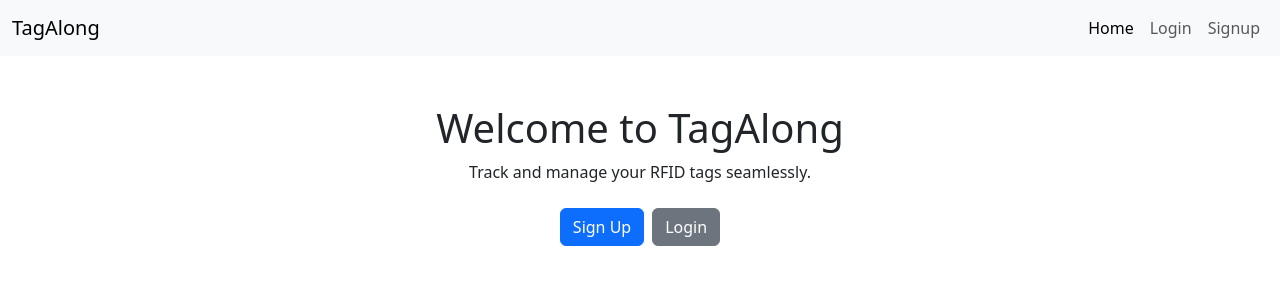
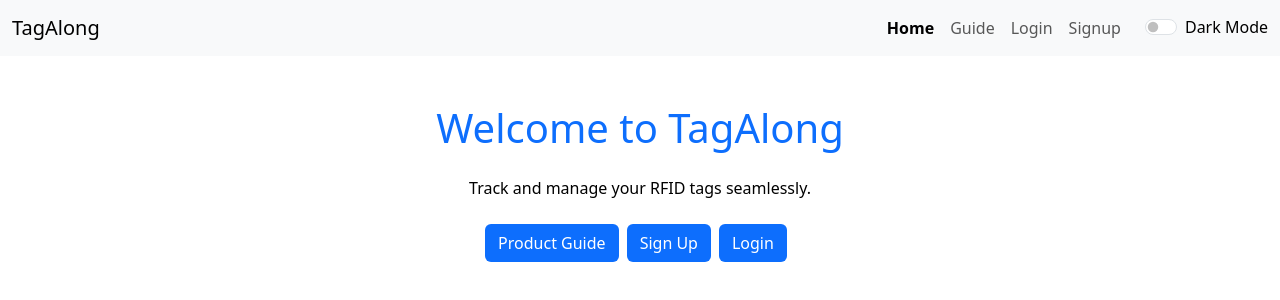
Before and after one commit to vivaanjhaveri/tag-along, a Vue app: page / in a window 1280 px wide. Shown: the top 300 px of the page. Built offline with nearby package versions, Linux system fonts and the light colour scheme.

Commit message:
Added Guide page and dark mode functionality site-wide

```diff
--- a/src/App.vue
+++ b/src/App.vue
@@ -1,17 +1,16 @@
 <template>
-  <Navbar> </Navbar>
+  <div>
+    <Navbar />
     <div class="container">
       <div class="row">
         <div class="col-md-12">
           <div>
-          <router-view>
-
-          </router-view>
+            <router-view></router-view>
           </div>
         </div>
       </div>
     </div>
-
+  </div>
 </template>
 
 <script>
@@ -25,14 +24,13 @@ export default {
     ...mapState({
       showLoading: (state) => state.showLoading,
       autoLogout: (state) => state.auth.autoLogout,
+      isDarkMode: (state) => state.darkMode,
     }),
   },
-
   watch: {
-        autoLogout(curValue, oldValue) {
-            if (curValue && curValue != oldValue) {
-                this.$router.replace('/login');
-            }
+    isDarkMode(newValue) {
+      // Apply or remove dark mode on the <body> tag
+      document.body.classList.toggle('dark-mode', newValue);
     },
   },
   components: {
@@ -40,6 +38,13 @@ export default {
   },
   created() {
     this.$store.dispatch(`auth/${AUTO_LOGIN_ACTION}`);
+    // Load dark mode preference from localStorage
+    const savedDarkMode = localStorage.getItem('darkMode') === 'true';
+    this.$store.dispatch('setDarkMode', savedDarkMode);
   },
 };
 </script>
+
+<style scoped>
+/* Scoped styles specific to App.vue */
+</style>
--- /dev/null
+++ b/src/assets/global.css
@@ -0,0 +1,85 @@
+/* Default (Light Mode) */
+body {
+    background-color: #ffffff;
+    color: #000000;
+  }
+
+  .navbar {
+    background-color: #f8f9fa;
+    color: #000000;
+  }
+
+  .card {
+    background-color: #ffffff;
+    color: #000000;
+    border: 1px solid #ddd;
+  }
+
+  .form-check-label {
+    color: #000000;
+  }
+
+  a {
+    color: #0d6efd;
+  }
+
+  a.active {
+    font-weight: bold;
+    color: #0d6efd;
+  }
+
+  /* Dark Mode */
+
+  body.dark-mode {
+    background-color: #121212;
+    color: #e0e0e0; /* Default text color for dark mode */
+  }
+
+  body.dark-mode a {
+    color: #e0e0e0;
+  }
+
+  body.dark-mode a.active {
+    color: #ffd700;
+  }
+
+  body.dark-mode .navbar {
+    background-color: #1f1f1f !important;
+    color: #e0e0e0;
+  }
+
+  body.dark-mode .card {
+    background-color: #1f1f1f;
+    color: #e0e0e0;
+    border: 1px solid #333;
+  }
+
+  body.dark-mode .form-check-label {
+    color: #e0e0e0;
+  }
+
+  body.dark-mode input,
+  body.dark-mode textarea {
+    background-color: #333;
+    color: #e0e0e0;
+    border: 1px solid #555;
+  }
+
+  body.dark-mode input::placeholder,
+  body.dark-mode textarea::placeholder {
+    color: #aaa;
+  }
+
+  body.dark-mode .btn-primary {
+    background-color: #495057;
+    border: none;
+  }
+
+  body.dark-mode .btn-secondary {
+    background-color: #6c757d;
+    border: none;
+  }
+
+  body.dark-mode hr {
+    border-top: 1px solid #333;
+  }
--- a/src/components/Navbar.vue
+++ b/src/components/Navbar.vue
@@ -1,6 +1,5 @@
-<!-- src/components/Navbar.vue -->
 <template>
-    <nav class="navbar navbar-expand-lg navbar-light bg-light">
+    <nav class="navbar navbar-expand-lg" :class="isDarkMode ? 'navbar-dark bg-dark' : 'navbar-light bg-light'">
       <div class="container-fluid">
         <!-- Brand -->
         <router-link class="navbar-brand" to="/">TagAlong</router-link>
@@ -23,11 +22,7 @@
           <ul class="navbar-nav ms-auto">
             <!-- Home Link -->
             <li class="nav-item">
-              <router-link
-                to="/"
-                class="nav-link"
-                exact-active-class="active"
-              >
+              <router-link to="/" class="nav-link" exact-active-class="active">
                 Home
               </router-link>
             </li>
@@ -35,20 +30,17 @@
             <!-- Links for Unauthenticated Users -->
             <template v-if="!isAuthenticated">
               <li class="nav-item">
-                <router-link
-                  to="/login"
-                  class="nav-link"
-                  exact-active-class="active"
-                >
+                <router-link to="/guide" class="nav-link" exact-active-class="active">
+                  Guide
+                </router-link>
+              </li>
+              <li class="nav-item">
+                <router-link to="/login" class="nav-link" exact-active-class="active">
                   Login
                 </router-link>
               </li>
               <li class="nav-item">
-                <router-link
-                  to="/signup"
-                  class="nav-link"
-                  exact-active-class="active"
-                >
+                <router-link to="/signup" class="nav-link" exact-active-class="active">
                   Signup
                 </router-link>
               </li>
@@ -57,11 +49,7 @@
             <!-- Links for Authenticated Users -->
             <template v-else>
               <li class="nav-item">
-                <router-link
-                  to="/dashboard"
-                  class="nav-link"
-                  exact-active-class="active"
-                >
+                <router-link to="/dashboard" class="nav-link" exact-active-class="active">
                   Dashboard
                 </router-link>
               </li>
@@ -72,35 +60,52 @@
               </li>
             </template>
           </ul>
+
+          <!-- Dark Mode Toggle -->
+          <div class="form-check form-switch ms-3">
+            <input
+              class="form-check-input"
+              type="checkbox"
+              id="darkModeToggle"
+              :checked="isDarkMode"
+              @change="toggleDarkMode"
+            />
+            <label class="form-check-label" for="darkModeToggle">
+              {{ isDarkMode ? 'Light Mode' : 'Dark Mode' }}
+            </label>
+          </div>
         </div>
       </div>
     </nav>
   </template>
 
   <script>
-  import { mapActions, mapGetters } from 'vuex';
+  import { mapActions, mapState, mapGetters } from 'vuex';
   import { LOGOUT_ACTION } from '@/store/storeconstants';
 
   export default {
     name: 'Nav-bar',
     computed: {
+      ...mapState(['darkMode']), // Access global darkMode state
       ...mapGetters('auth', {
         isAuthenticated: 'IS_USER_AUTHENTICATE_GETTER',
       }),
+      isDarkMode() {
+        return this.darkMode; // Synced with Vuex
+      },
     },
     methods: {
+      ...mapActions(['toggleDarkMode']), // Vuex action to toggle dark mode
       ...mapActions('auth', {
         logout: LOGOUT_ACTION,
       }),
       onLogout() {
         this.logout()
           .then(() => {
-            // Redirect to Login page after successful logout
-            this.$router.push('/login');
+            this.$router.push('/login'); // Redirect to Login after logout
           })
           .catch((error) => {
-            // Handle any errors during logout
-            console.error('Logout failed:', error);
+            console.error('Logout failed:', error); // Handle logout error
           });
       },
     },
@@ -111,6 +116,28 @@
   /* Ensure the active link is highlighted */
   .nav-link.active {
     color: #0d6efd; /* Bootstrap primary color */
+    font-weight: bold;
   }
 
+  /* Dark Mode Styles */
+  body.dark-mode {
+    background-color: #121212;
+    color: #e0e0e0;
+  }
+
+  body.dark-mode .navbar-dark {
+    background-color: #1f1f1f !important;
+  }
+
+  body.dark-mode .nav-link {
+    color: #e0e0e0 !important;
+  }
+
+  body.dark-mode .nav-link.active {
+    color: #ffd700 !important; /* Highlighted color in dark mode */
+  }
+
+  body.dark-mode .form-check-label {
+    color: #e0e0e0;
+  }
   </style>
--- a/src/main.js
+++ b/src/main.js
@@ -5,6 +5,8 @@ import store from './store/store';
 import 'bootstrap/dist/css/bootstrap.min.css';
 import 'bootstrap';
 import 'bootstrap-icons/font/bootstrap-icons.css';
+import '@/assets/global.css'; // Import the global.css file
+
 
 createApp(App)
   .use(store)
--- a/src/router/router.js
+++ b/src/router/router.js
@@ -3,12 +3,14 @@ import HomeView from '@/views/HomePage.vue';
 import LoginPage from '@/views/LoginPage.vue';
 import SignupPage from '@/views/SignupPage.vue';
 import DashboardPage from '@/views/DashboardPage.vue';
+import GuidePage from '@/views/GuidePage.vue';
 import store from '@/store/store';
 import { IS_USER_AUTHENTICATE_GETTER } from '@/store/storeconstants';
 
 
 const routes = [
     { path: '/', component: HomeView },
+    { path: '/guide', component: GuidePage, meta: { auth: false } },
     { path: '/login', component: LoginPage, meta: { auth: false } },
     { path: '/signup', component: SignupPage, meta: { auth: false } },
     { path: '/dashboard', component: DashboardPage, meta: { auth: true } },
--- a/src/store/modules/auth/actions.js
+++ b/src/store/modules/auth/actions.js
@@ -181,4 +181,14 @@ import {
         context.dispatch(AUTO_LOGOUT_ACTION);
       }, remainingTime);
     },
+
+    toggleDarkMode({ commit, state }) {
+        const newMode = !state.darkMode;
+        localStorage.setItem('darkMode', newMode);
+        commit('TOGGLE_DARK_MODE');
+      },
+      setDarkMode({ commit }, payload) {
+        localStorage.setItem('darkMode', payload);
+        commit('SET_DARK_MODE', payload);
+      },
   };
--- a/src/store/store.js
+++ b/src/store/store.js
@@ -9,6 +9,7 @@ const store = createStore({
   state() {
     return {
       showLoading: false,
+      darkMode: false, // Global dark mode state
     };
   },
   mutations: {
@@ -18,6 +19,26 @@ const store = createStore({
     [CLEAR_LOADING](state) {
       state.showLoading = false;
     },
+    TOGGLE_DARK_MODE(state) {
+      state.darkMode = !state.darkMode;
+    },
+    SET_DARK_MODE(state, payload) {
+      state.darkMode = payload;
+    },
+  },
+  getters: {
+    isDarkMode: (state) => state.darkMode,
+  },
+  actions: {
+    toggleDarkMode({ commit, state }) {
+      const newMode = !state.darkMode;
+      localStorage.setItem('darkMode', newMode);
+      commit('TOGGLE_DARK_MODE');
+    },
+    setDarkMode({ commit }, payload) {
+      localStorage.setItem('darkMode', payload);
+      commit('SET_DARK_MODE', payload);
+    },
   },
 });
 
--- /dev/null
+++ b/src/views/GuidePage.vue
@@ -0,0 +1,114 @@
+<template>
+    <div class="container mt-5">
+        <!-- Page Title -->
+        <h1 class="text-center mb-4" style="color: #0d6efd;">How to Use Our Product</h1>
+
+        <!-- Guide Steps -->
+        <div>
+            <!-- Step 1 -->
+            <div class="card shadow mb-3">
+                <div class="card-body">
+                    <h5>1. Attach tag to your item</h5>
+                    <p>Securely attach the RFID tag to the item you wish to track.</p>
+                    <hr>
+                </div>
+
+                <!-- Step 2 -->
+                <div class="card-body">
+                    <h5>2. Sign up (or Log in) to your account</h5>
+                    <p>
+                        If you're new, create an account to get started. Already have an account? Log in to access your
+                        dashboard.
+                    </p>
+                    <div class="d-flex gap-3">
+                        <router-link to="/signup" class="btn btn-primary">
+                            Sign Up
+                        </router-link>
+                        <router-link to="/login" class="btn btn-secondary">
+                            Log In
+                        </router-link>
+                    </div>
+                    <hr>
+                </div>
+
+                <!-- Step 3 -->
+                <div class="card-body">
+                    <h5>3. On your dashboard, click on "Add new tag"</h5>
+                    <p>Once logged in, navigate to your dashboard and click the "Add new tag" button to begin.</p>
+                    <hr>
+                </div>
+
+                <!-- Step 4 -->
+                <div class="card-body">
+                    <h5>4. Scan the RFID tag</h5>
+                    <p>
+                        Use your device to scan the RFID tag. Ensure that the tag is within scanning range for accurate
+                        detection.
+                    </p>
+                    <hr>
+                </div>
+
+                <!-- Step 5 -->
+                <div class="card-body">
+                    <h5>5. Complete the tag details</h5>
+                    <p>Fill in the required details:</p>
+                    <ul>
+                        <li><strong>Tag ID:</strong> The unique ID of your tag.</li>
+                        <li><strong>Object:</strong> The name of the object the tag is attached to.</li>
+                        <li><strong>Description:</strong> A brief description of the object.</li>
+                    </ul>
+                    <hr>
+                </div>
+
+                <!-- Step 6 -->
+                <div class="card-body">
+                    <h5>6. You’re all set!</h5>
+                    <p>You can now track your items. At any time, you can delete or rename a tag as needed.</p>
+                </div>
+            </div>
+        </div>
+    </div>
+</template>
+
+<script>
+export default {
+    name: "GuidePage",
+};
+</script>
+
+<style scoped>
+/* Styling the container and card */
+.card-body {
+    margin-top: 0px;
+    padding-top: 0%;
+    margin-bottom: 0px;
+    padding-bottom: 0%;
+}
+
+.container {
+    max-width: 800px;
+}
+
+h5 {
+    color: #0d6efd;
+    /* Bootstrap primary color */
+}
+
+.card {
+    padding-top: 50px;
+    padding-left: 40px;
+    padding-right: 40px;
+    padding-bottom: 50px;
+}
+
+/* Style buttons */
+.btn-primary {
+    background-color: #007bff;
+    border: none;
+}
+
+.btn-secondary {
+    background-color: #6c757d;
+    border: none;
+}
+</style>
--- a/src/views/HomePage.vue
+++ b/src/views/HomePage.vue
@@ -1,15 +1,44 @@
 <template>
   <div class="container mt-5">
-    <h1 class="text-center">Welcome to TagAlong</h1>
+    <h1 class="text-center mb-4">Welcome to TagAlong</h1>
     <p class="text-center">
       Track and manage your RFID tags seamlessly.
     </p>
     <div class="text-center mt-4">
-      <router-link to="/signup" class="btn btn-primary me-2">Sign Up</router-link>
-      <router-link to="/login" class="btn btn-secondary">Login</router-link>
+      <router-link to="/guide" class="btn me-2" style = "background-color:#0d6efd; color: white">Product Guide</router-link>
+      <router-link to="/signup" class="btn me-2" style = "background-color:#0d6efd; color: white">Sign Up</router-link>
+      <router-link to="/login" class="btn me-2" style = "background-color:#0d6efd; color: white">Login</router-link>
     </div>
   </div>
 </template>
+
+<style scoped>
+  .container {
+    max-width: 800px;
+  }
+
+  h1 {
+    color: #0d6efd; /* Bootstrap primary color */
+  }
+
+  .card {
+    padding: 20px;
+  }
+
+  .list-group-item {
+    margin-bottom: 15px;
+  }
+
+  .btn-primary {
+    background-color: #007bff;
+    border: none;
+  }
+
+  .btn-secondary {
+    background-color: #6c757d;
+    border: none;
+  }
+  </style>
 
 <script>
 export default {
```
Lines whose indentation alone changed are shown as unchanged.
